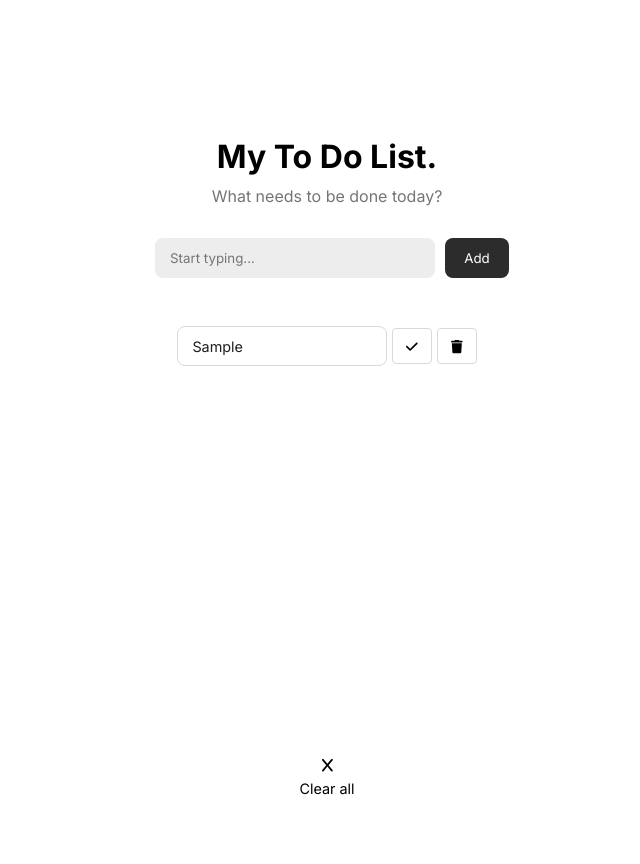
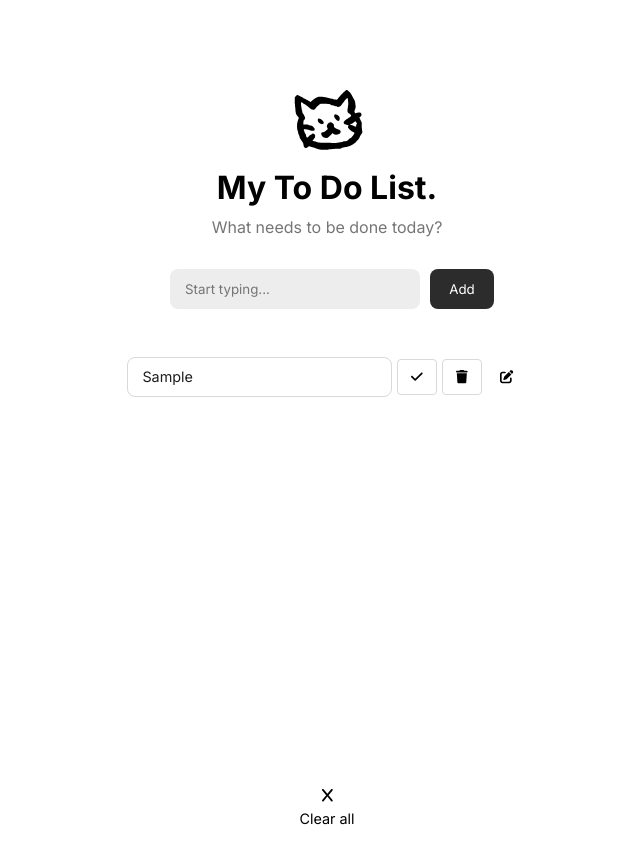
Before and after one commit to jenvuong/react-to-do-list, a React (Vite) app: page / in a window 1280 px wide. Both pictures are taken after typing "Sample" into the empty fields and a click on the button "Add". Shown: the top 864 px of the page, without its empty margins (313-953 px from the left). Built offline with nearby package versions, Linux system fonts and the light colour scheme.

Commit message:
added edit task functionality

```diff
--- a/src/App.jsx
+++ b/src/App.jsx
@@ -25,7 +25,12 @@ export default function App() {
     setToDoArray((currentArray) => {
       return [
         ...currentArray,
-        { id: crypto.randomUUID(), itemName: newItem, completed: false },
+        {
+          id: crypto.randomUUID(),
+          itemName: newItem,
+          completed: false,
+          isEditing: false,
+        },
       ]
     })
   }
@@ -64,16 +69,54 @@ export default function App() {
 
   function onCancel() {
     setModalStatus(false)
+    setEditMode(false)
   }
 
   function onClose() {
     setModalStatus(false)
+    setEditMode(false)
+  }
+
+  function editTask(id) {
+    setToDoArray((currentArray) => {
+      return currentArray.map((item) => {
+        if (item.id === id) {
+          return {
+            ...item,
+            isEditing: !item.isEditing,
+          }
+        }
+        return item
+      })
+    })
+  }
+
+  function editItem(task, id) {
+    setToDoArray((currentArray) => {
+      return currentArray.map((item) => {
+        if (item.id === id) {
+          return {
+            ...item,
+            itemName: task,
+            isEditing: !item.isEditing,
+          }
+        }
+        return item
+      })
+    })
   }
 
   return (
-    <div className="center">
+    <main className="center">
+      <img src="svg/cat.svg" alt="cat icon" id="cat-icon" />
       <ToDoForm addToDo={addToDo} />
-      <ToDoList list={toDoArray} deleteToDo={deleteToDo} toggle={toggle} />
+      <ToDoList
+        list={toDoArray}
+        deleteToDo={deleteToDo}
+        toggle={toggle}
+        editTask={editTask}
+        editItem={editItem}
+      />
       <button onClick={clearBtn} className="clear-btn">
         <FontAwesomeIcon icon={faX} />
         Clear all
@@ -81,6 +124,6 @@ export default function App() {
       {modalStatus && (
         <Modal onConfirm={onConfirm} onCancel={onCancel} onClose={onClose} />
       )}
-    </div>
+    </main>
   )
 }
--- /dev/null
+++ b/src/components/EditTaskItem.jsx
@@ -0,0 +1,34 @@
+import { useState } from 'react'
+
+function EditTaskItem({ editItem, selectedTask }) {
+  const [inputState, setInputState] = useState(selectedTask.itemName)
+
+  function handleSubmit(e) {
+    e.preventDefault()
+
+    if (inputState) {
+      editItem(inputState, selectedTask.id)
+    }
+
+    setInputState('')
+  }
+
+  return (
+    <form onSubmit={handleSubmit}>
+      <div className="input-set">
+        <input
+          value={inputState}
+          onChange={(e) => setInputState(e.target.value)}
+          className="edit-input-box"
+          type="text"
+          placeholder="Start typing..."
+          id="editInput"
+          maxLength={35}
+        />
+        <button className="add-btn">Update</button>
+      </div>
+    </form>
+  )
+}
+
+export default EditTaskItem
--- a/src/components/ToDoItem.jsx
+++ b/src/components/ToDoItem.jsx
@@ -1,7 +1,11 @@
 import { FontAwesomeIcon } from '@fortawesome/react-fontawesome'
-import { faCheck, faTrash } from '@fortawesome/free-solid-svg-icons'
+import {
+  faCheck,
+  faTrash,
+  faPenToSquare,
+} from '@fortawesome/free-solid-svg-icons'
 
-function ToDoItem({ title, id, deleteToDo, toggle, completed }) {
+function ToDoItem({ title, id, deleteToDo, toggle, completed, editTask }) {
   return (
     <li className="list-item">
       <span className={completed ? 'span-completed' : ''}>{title}</span>
@@ -15,6 +19,9 @@ function ToDoItem({ title, id, deleteToDo, toggle, completed }) {
       <button id="trash-btn" className="btn" onClick={() => deleteToDo(id)}>
         <FontAwesomeIcon icon={faTrash} />
       </button>
+      <button id="edit-btn" className="btn" onClick={() => editTask(id)}>
+        <FontAwesomeIcon icon={faPenToSquare} />
+      </button>
     </li>
   )
 }
--- a/src/components/ToDoList.jsx
+++ b/src/components/ToDoList.jsx
@@ -1,12 +1,14 @@
+import EditTaskItem from './EditTaskItem'
 import ToDoItem from './ToDoItem'
 
-function ToDoList({ list, deleteToDo, toggle }) {
+function ToDoList({ list, deleteToDo, toggle, editTask, editItem }) {
   return (
-    <>
     <ul className="list">
       {list.length === 0 && 'No tasks'}
       {list.map((todo) => {
-          return (
+        return todo.isEditing ? (
+          <EditTaskItem selectedTask={todo} editItem={editItem} />
+        ) : (
           <ToDoItem
             id={todo.id}
             title={todo.itemName}
@@ -14,11 +16,11 @@ function ToDoList({ list, deleteToDo, toggle }) {
             completed={todo.completed}
             deleteToDo={deleteToDo}
             toggle={toggle}
+            editTask={editTask}
           />
         )
       })}
     </ul>
-    </>
   )
 }
 
--- a/src/components/modal-style.css
+++ b/src/components/modal-style.css
@@ -2,7 +2,7 @@
   position: fixed;
   top: 0;
   left: 0;
-    background-color: rgb(0, 0, 0, 0.5);
+  backdrop-filter: blur(3px);
   width: 100%;
   height: 100%;
   display: flex;
@@ -12,6 +12,7 @@
 
 .modal-window {
   background-color: white;
+  border: 1px solid #c2c2c2;
   border-radius: 8px;
   padding: 2rem;
   width: 400px;
--- a/src/styles.css
+++ b/src/styles.css
@@ -6,8 +6,8 @@
   --text: #757575;
   --box-border: #d9d9d9;
   --dark-text: #1e1e1e;
-    --light-green: #E5F0E0;
-    --dark-green: #B7D0AB;
+  --light-green: #e5f0e0;
+  --dark-green: #b7d0ab;
   --btn-hover: #e2e2e2;
 }
 
@@ -23,8 +23,8 @@ body {
 }
 
 .center {
-    width: 400px;
-    margin: 100px auto;
+  width: 500px;
+  margin: 60px auto;
   text-align: center;
   display: flex;
   flex-direction: column;
@@ -33,6 +33,11 @@ body {
 
 form {
   width: 100%;
+}
+
+#cat-icon {
+  width: 100px;
+  margin-bottom: -20px;
 }
 
 h1 {
@@ -50,11 +55,11 @@ p {
   border: none;
   border-radius: 8px;
   height: 2.5rem;
-    width: 70%;
+  width: 50%;
   padding: 15px;
   margin: 0 10px;
+}
 
-}
 .add-btn {
   background-color: var(--black);
   color: white;
@@ -77,7 +82,7 @@ p {
   overflow-y: auto;
   width: 100%;
   color: var(--text);
-    font-size: .9rem;
+  font-size: 0.9rem;
 }
 
 .list-item {
@@ -94,7 +99,7 @@ p {
 .list-item span {
   border: 1px solid var(--box-border);
   height: 100%;
-    width: 80%;
+  width: 90%;
   border-radius: 8px;
   display: flex;
   align-items: center;
@@ -120,7 +125,7 @@ p {
 .clear-btn {
   background-color: transparent;
   border: none;
-    font-size: .9rem;
+  font-size: 0.9rem;
   display: flex;
   flex-direction: column;
   gap: 0.5rem;
@@ -143,3 +148,22 @@ p {
   background-color: var(--light-green);
   text-decoration: line-through;
 }
+
+#edit-btn {
+  border: none;
+}
+
+#edit-btn:hover {
+  background-color: transparent;
+  color: var(--text);
+}
+
+.edit-input-box {
+  border: 1px solid var(--box-border);
+  border-radius: 8px;
+  height: 2.5rem;
+  width: 80%;
+  padding: 15px;
+  margin-bottom: 15px;
+  margin-right: 10px;
+}
```
Lines whose indentation alone changed are shown as unchanged.
